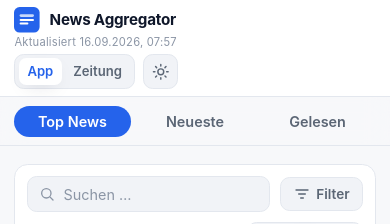
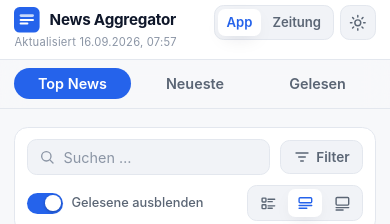
Before and after one commit to mkrage/news-aggregator, a website: page index.html in a window 390 px wide. Shown: the top 224 px of the page. Drawn offline with Linux system fonts and the light colour scheme; no server answers.

Commit message:
Fix mobile header layout

```diff
--- a/styles.css
+++ b/styles.css
@@ -1154,35 +1154,47 @@ footer {
   /* Auf kleinen Displays bekommt der Zeitstempel eine eigene ruhige Zeile
      unter der Marke statt eines Platzes in der ohnehin vollen Tab-Leiste:
      dort drängelte er die Tabs, hier kostet er fast nichts und bleibt für
-     beide Themes dieselbe einzige, zugängliche Stelle. Die Kopfzeile wird
-     dafür zweizeilig, Marke links, Umschalter rechts. */
-  .masthead-inner {
-    display: grid;
-    grid-template-columns: 1fr auto;
-    row-gap: 0.1rem;
-    padding-block: 0.45rem;
+     beide Themes dieselbe einzige, zugängliche Stelle. Die Kopfzeile bleibt
+     einzeilig kompakt: Marke und Zeitstempel links, Umschalter schweben in
+     der oberen rechten Ecke und spendieren dem Text Platz auf der rechten
+     Seite. */
+  [data-theme="app"] .masthead {
+    position: relative;
   }
 
-  .masthead-meta {
-    grid-column: 1 / -1;
+  [data-theme="app"] .masthead-inner {
+    display: flex;
+    flex-direction: column;
+    align-items: flex-start;
+    gap: 0.1rem;
+    /* Rechts so viel Luft lassen, dass Marke und Zeitstempel die in der
+       Ecke schwebenden Umschalter nicht unterlaufen. */
+    padding: 0.45rem 7.2rem 0.4rem 0.9rem;
+    min-height: 0;
+  }
+
+  [data-theme="app"] .appearance {
+    position: absolute;
+    top: 0.3rem;
+    right: 0.9rem;
+    margin: 0;
+    gap: 0.4rem;
+  }
+
+  [data-theme="app"] .masthead-meta {
     font-size: 0.7rem;
     letter-spacing: 0.02em;
     /* Mitführendes max-width verhindert, dass die Ellipse früh anschlägt. */
     max-width: 100%;
   }
 
-  [data-theme="app"] .appearance {
-    margin-left: 0;
-  }
-
   .brand-name {
     font-size: 0.95rem;
   }
 
-  /* Das Zeitungs-Theme ist hier ohnehin mehrspaltig zentriert; die neue
-     Gitter-Zeile der Kopfzeile würde dessen Ordnung brechen. */
+  /* Das Zeitungs-Theme ist hier ohnehin mehrspaltig zentriert; die kompakte
+     App-Einzeiligkeit der Kopfzeile würde dessen Ordnung brechen. */
   [data-theme="editorial"] .masthead-inner {
-    display: flex;
     flex-direction: column;
     align-items: center;
     gap: 0.3rem;
```
Also changed, not shown: tests/frontend.test.mjs (+3 -3 lines).
